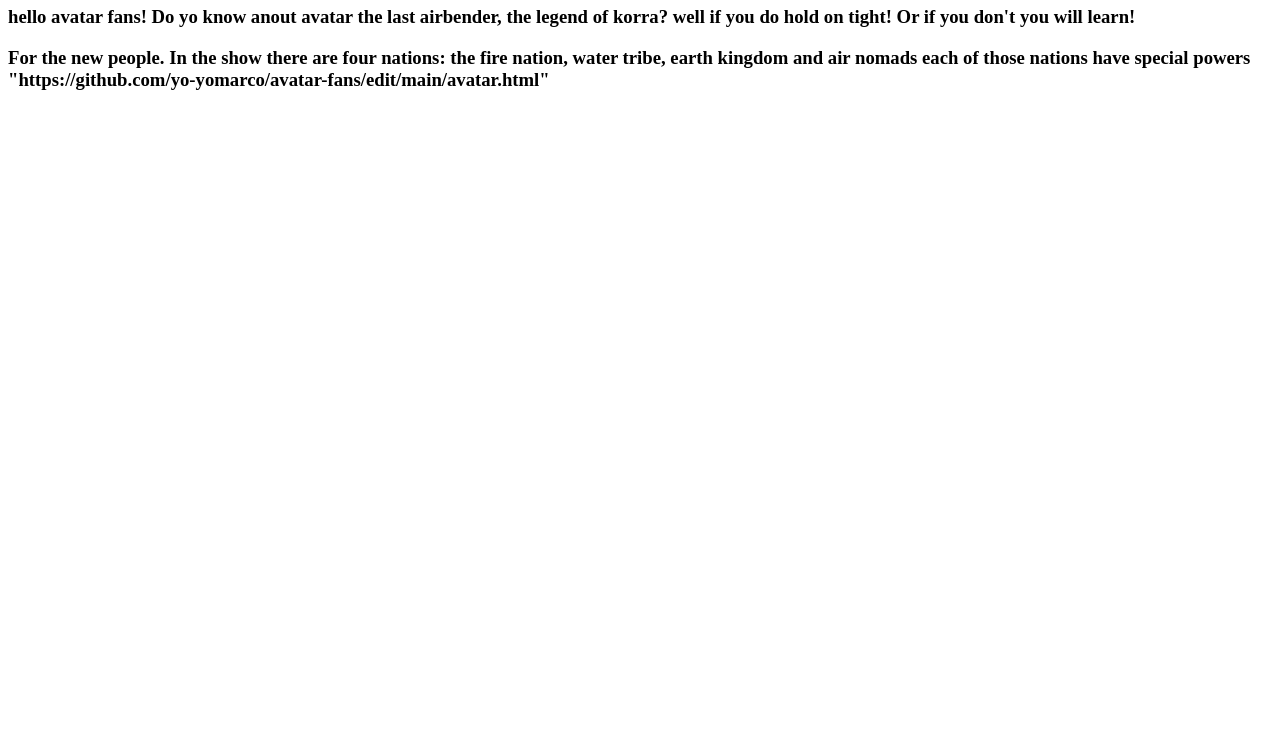
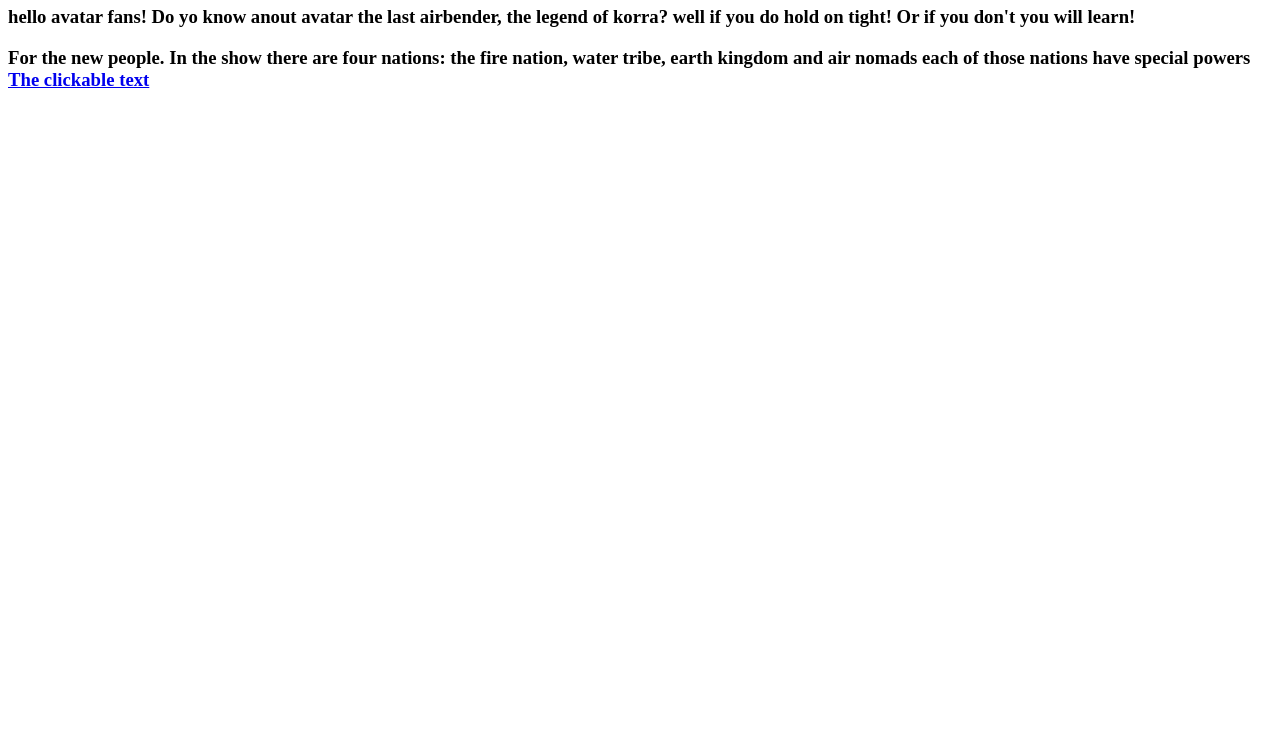
Before and after one commit to yo-yomarco/avatar-fans, a plain HTML site: page index.html in a window 1280 px wide. Shown: the part 60-800 px from the top of the page. Drawn offline with Linux system fonts and the light colour scheme.

Commit message:
Update index.html

```diff
--- a/index.html
+++ b/index.html
@@ -6,4 +6,4 @@
 
   <h3> hello avatar fans! Do yo know anout avatar the last airbender, the legend of korra? well if you do hold on tight! Or if you don't you will learn!</h3>
   <h3> For the new people. In the show there are four nations: the fire nation, water tribe, earth kingdom and air nomads each of those nations have special powers
-    <a> "https://github.com/yo-yomarco/avatar-fans/edit/main/avatar.html" </a>
+    <a href= "https://github.com/yo-yomarco/avatar-fans/edit/main/avatar.html"> The clickable text </a>
```
